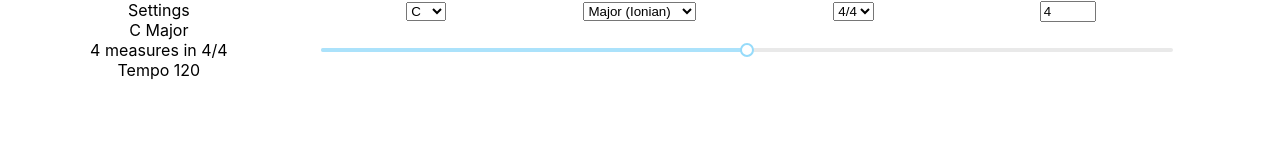
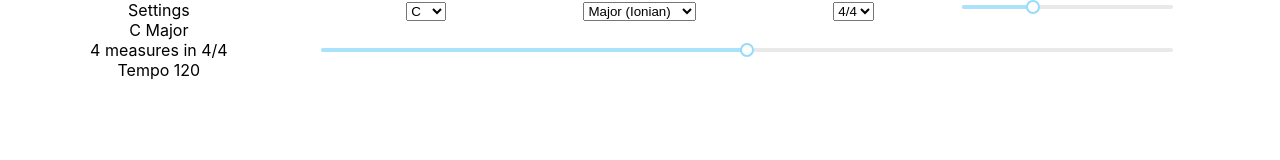
Before and after one commit to aaravzen/sequency, a React (Create React App) app: page / in a window 1280 px wide. Shown: the top 160 px of the page. Built offline with nearby package versions, Linux system fonts and the light colour scheme.

Commit message:
settings cleanup

```diff
--- a/public/index.html
+++ b/public/index.html
@@ -24,20 +24,10 @@
       work correctly both with client-side routing and a non-root public URL.
       Learn how to configure a non-root public URL by running `npm run build`.
     -->
-    <title>React App</title>
+    <title>Sequency</title>
   </head>
   <body>
     <noscript>You need to enable JavaScript to run this app.</noscript>
     <div id="root"></div>
-    <!--
-      This HTML file is a template.
-      If you open it directly in the browser, you will see an empty page.
-
-      You can add webfonts, meta tags, or analytics to this file.
-      The build step will place the bundled scripts into the <body> tag.
-
-      To begin the development, run `npm start` or `yarn start`.
-      To create a production bundle, use `npm run build` or `yarn build`.
-    -->
   </body>
 </html>
--- a/src/Components/Settings/MeasureSelector.js
+++ b/src/Components/Settings/MeasureSelector.js
@@ -1,18 +1,18 @@
 import React from "react"
+import Slider from 'rc-slider';
+import 'rc-slider/assets/index.css';
 
-function TimeSignatureSelector(props) {
+function MeasureSelector(props) {
     return (
         <div className="MeasureSelector">
-            <input
-                type="number"
-                defaultValue={120}
+            <Slider
                 value={props.measures}
-                onChange={(event) => props.changeMeasures(event.target.value)}
                 min={1}
                 max={10}
+                onChange={(event) => props.changeMeasures(event)}
             />
         </div>
     )
 }
 
-export default TimeSignatureSelector
+export default MeasureSelector
```
